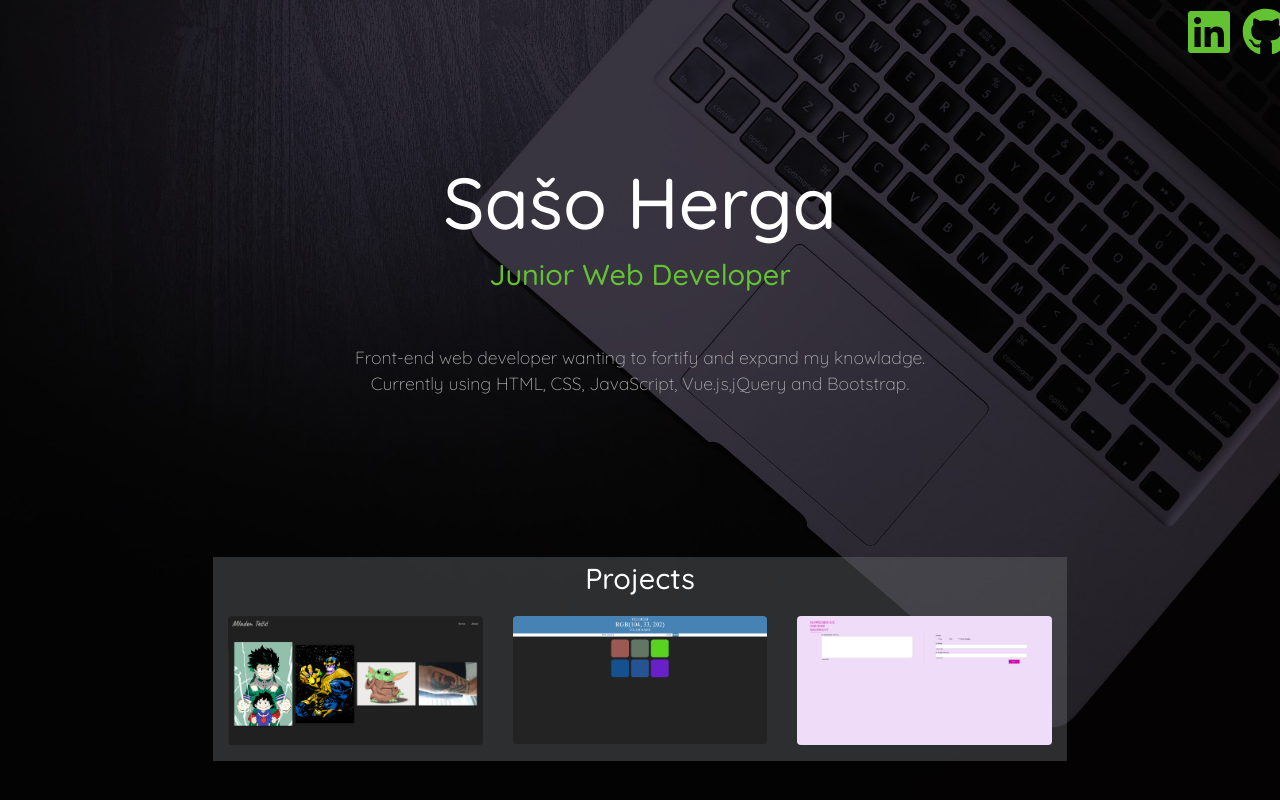
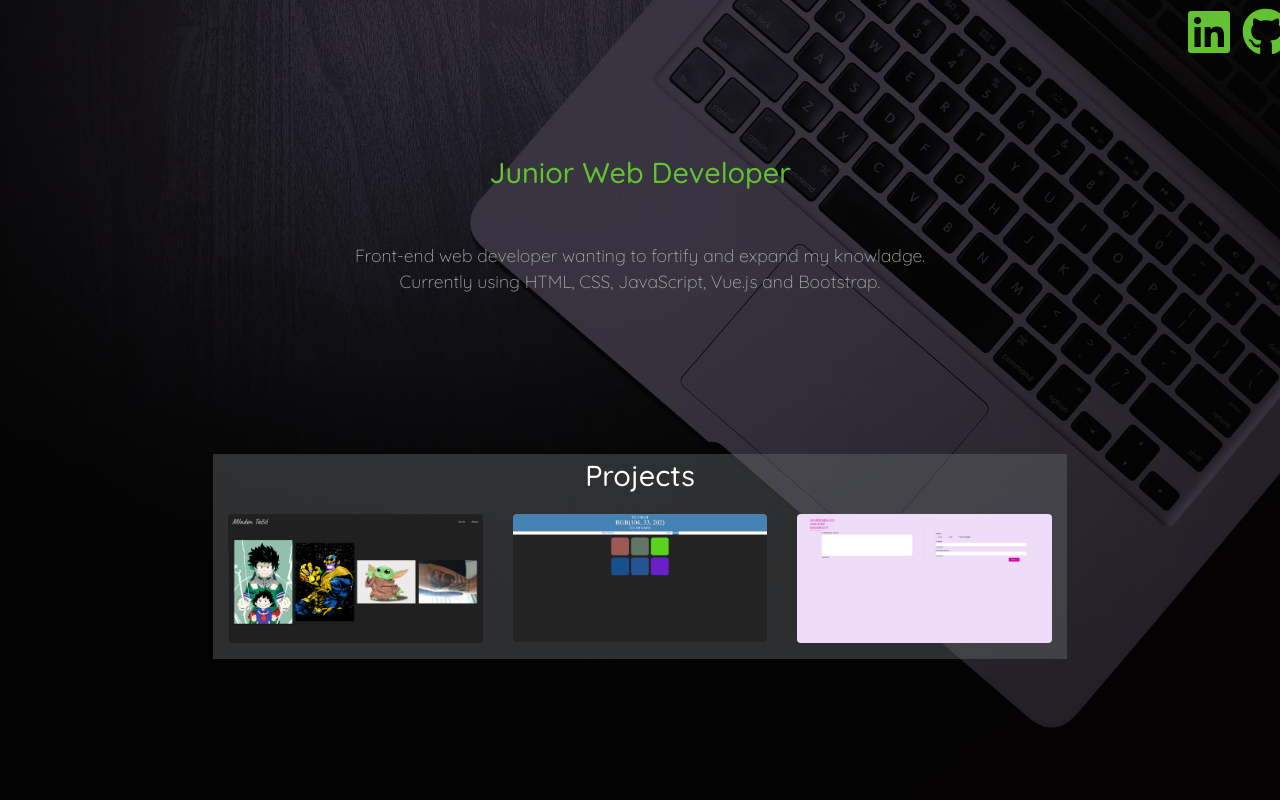
Before and after one commit to HergaS/HergaS.github.io, a Vue app: page /#/ in a window 1280 px wide. Shown: the top 800 px of the page. Built offline with nearby package versions, Linux system fonts and the light colour scheme.

Commit message:
Configured animations

```diff
--- a/src/components/Description.vue
+++ b/src/components/Description.vue
@@ -7,7 +7,7 @@
     >
       <b-row class="my-5 mx-auto">
         <b-col md="6" class="description mx-auto">
-            Front-end web developer wanting to fortify and expand my knowladge. Currently using HTML, CSS, JavaScript, Vue.js,jQuery and Bootstrap.
+            Front-end web developer wanting to fortify and expand my knowladge. Currently using HTML, CSS, JavaScript, Vue.js and Bootstrap.
         </b-col>
       </b-row>
     </transition>
--- a/src/components/Header.vue
+++ b/src/components/Header.vue
@@ -1,14 +1,7 @@
 <template>
   <b-row id="hello">
     <h1 id="name" class="mx-auto my-2">{{ msg }}</h1>
-    <transition
-      appear
-      appear-class="fade-appear-class"
-      appear-to-class="fade-appear-to-class"
-      appear-active-class="fade-appear-active-class"
-    >
-      <b-col cols="12" id="title">Junior Web Developer</b-col>
-    </transition>
+    <b-col cols="12" id="title">Junior Web Developer</b-col>
   </b-row>
 </template>
 
@@ -35,22 +28,53 @@ export default {
     color: white;
     font-size: 4.5rem;
     font-weight: 500;
-    animation: nameAnimate 1.5s ease-in-out;
   }
   #title{
     color: #62c232;
     font-size: 1.8rem;
     font-weight: 500;
+    animation: titleAnimate 0.5s ease-in-out;
+    animation-fill-mode: both;
+    animation-delay: 1.5s;
+  }
+  @media only screen and (min-width: 800px){
+    #name{
+      animation: nameAnimate 1.5s ease-in-out;
+    }
+  }
+  @media only screen and (max-width: 800px){
+    #name{
+      animation: nameAnimateMobile 1.5s ease-in-out;
+    }
   }
   @keyframes nameAnimate {
     0% {
       font-size: 0;
     }
     50% {
-      font-size: 7rem;
+      font-size: 8rem;
     }
     100% {
       font-size: 4.5rem;
     }
   }
+  @keyframes nameAnimateMobile {
+    0% {
+      font-size: 4.5rem;
+    }
+    50% {
+      font-size: 8rem;
+    }
+    100% {
+      font-size: 4.5rem;
+    }
+  }
+  @keyframes titleAnimate {
+    0% {
+      font-size: 0;
+    }
+    100% {
+      font-size: 1.8rem;
+    }
+  }
 </style>
```
